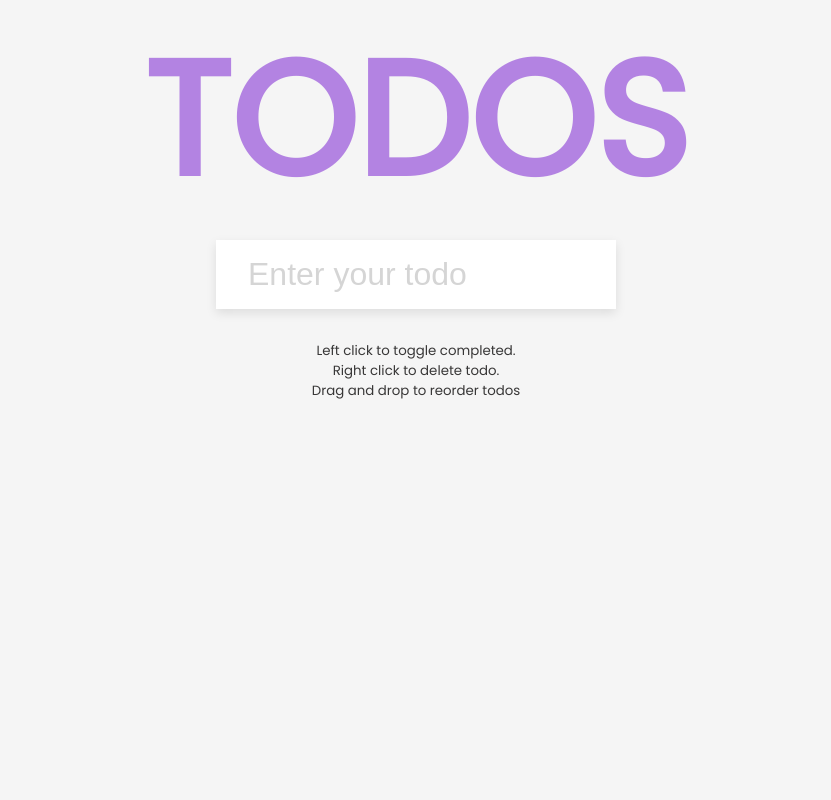
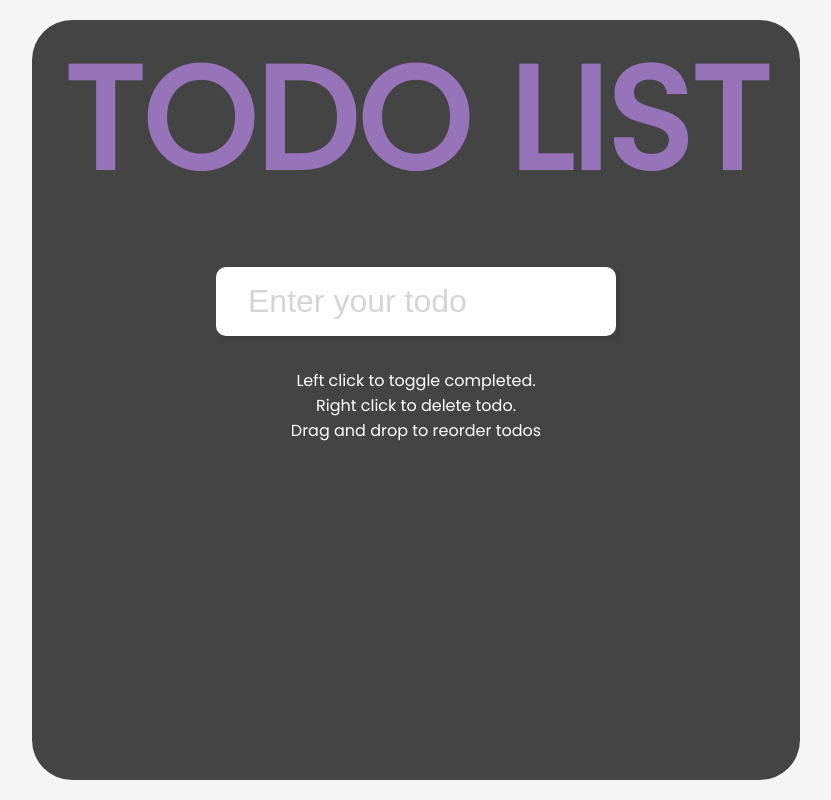
Before and after one commit to DanielJamesK/Todolist, a plain HTML site: page index.html in a window 1280 px wide. Shown: the whole page, without its empty margins (224-1055 px from the left). Drawn offline with Linux system fonts and the light colour scheme.

Commit message:
Added styling

```diff
--- a/index.html
+++ b/index.html
@@ -9,7 +9,8 @@
   <title>Todo List</title>
 </head>
 <body>
-  <h1>TODOS</h1>
+  <div class="wrapper">
+    <h1>TODO LIST</h1>
     <div class="todoscontainer">
       <form id="form">
         <input type="text" class="input" id="input" placeholder="Enter your todo" autocomplete="off">
@@ -19,6 +20,7 @@
       </form>
       <small>Left click to toggle completed. <br> Right click to delete todo. <br>Drag and drop to reorder todos</small>
     </div>
+  </div>
   <script src="script.js" defer></script>
 </body>
 </html>
--- a/style.css
+++ b/style.css
@@ -11,8 +11,20 @@ body {
   display: flex;
   flex-direction: column;
   align-items: center;
+  justify-content: center;
   height: 100vh;
   margin: 0;
+}
+
+.wrapper {
+  display: flex;
+  justify-content: center;
+  align-items: center;
+  flex-direction: column;
+  background-color: #444;
+  padding: 2rem;
+  border-radius: 40px;
+  height: 95vh;
 }
 
 .todoscontainer {
@@ -23,15 +35,18 @@ body {
 }
 
 h1 {
+  position: relative;
+  top: -40px;
   color: rgb(179, 131, 226);
-  font-size: 10rem;
+  font-size: 9rem;
   text-align: center;
-  opacity: 0,4;
   margin: 0;
+  padding: 0;
+  opacity: 0.75;
 }
 
 form {
-  box-shadow: 0 4px 10px rgba(0, 0, 0, 0.1);
+  box-shadow: 4px 4px 2px rgba(0, 0, 0, 0.1);
   max-width: 100%;
   width: 400px;
 }
@@ -43,6 +58,7 @@ form {
   padding: 1rem 2rem;
   display: block;
   width: 100%;
+  border-radius: 10px;
 }
 
 .input:focus {
@@ -57,11 +73,13 @@ form {
   padding: 0;
   margin: 0;
   list-style-type: none;
+  max-height: 400px;
+  overflow: auto;
 }
 
 .todos li {
   border: 2px solid rgb(179, 131, 226);
-  background-color: rgb(187, 187, 187);
+  background-color: rgb(243, 243, 243);
   border-radius: 10px;
   cursor: pointer;
   font-size: 1.5rem;
@@ -79,7 +97,8 @@ li.dragging {
 }
 
 small {
-  color: #383737;
+  color: #ffffff;
   margin-top: 2rem;
   text-align: center;
+  font-size: 1rem;
 }
```
Lines whose indentation alone changed are shown as unchanged.
